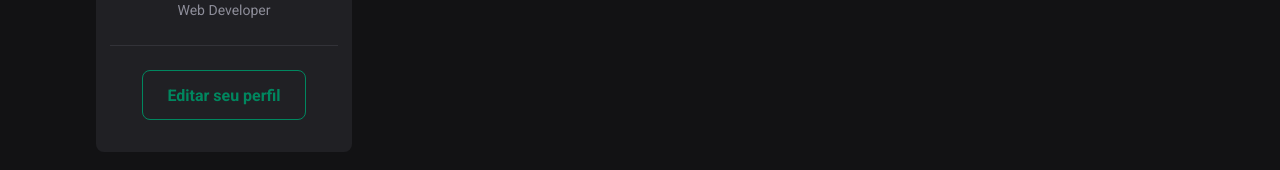
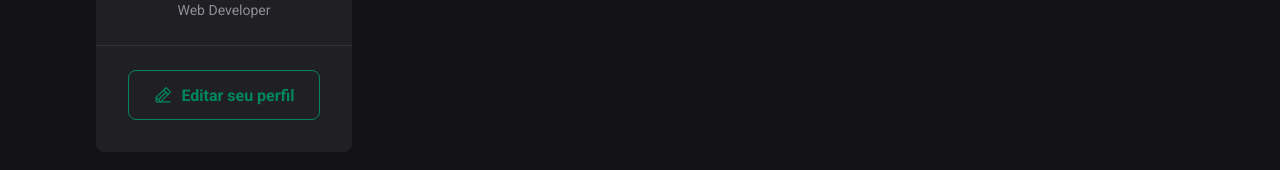
Before and after one commit to pdro-lucas/ignite-reactjs, a React (Vite) app in the folder ignite-feed/: page / in a window 1280 px wide. Shown: the part 261-431 px from the top of the page. Built offline with nearby package versions, Linux system fonts and the light colour scheme; the HTML template or start-up script is replaced by a standard one.

Commit message:
feat: add pencil line icon

```diff
--- a/ignite-feed/src/components/Sidebar.jsx
+++ b/ignite-feed/src/components/Sidebar.jsx
@@ -1,4 +1,5 @@
 import styles from './Sidebar.module.css';
+import { PencilLine } from 'phosphor-react';
 
 export function Sidebar() {
   return (
@@ -18,6 +19,7 @@ export function Sidebar() {
 
         <footer>
           <a href="#" role="button">
+            <PencilLine size={20} />
             Editar seu perfil
           </a>
         </footer>
--- a/ignite-feed/src/components/Sidebar.module.css
+++ b/ignite-feed/src/components/Sidebar.module.css
@@ -66,11 +66,13 @@
   background: transparent;
   border: 1px solid var(--green-500);
 
-  transition: all 0.2s linear;
+  transition: color, background 0.09s linear;
+
+  gap: 0.5rem;
 }
 
 .sidebar footer a:hover {
-  border: 1px solid var(--green-400);
+  background: var(--green-400);
 
-  color: var(--green-400);
+  color: var(--white);
 }
```
